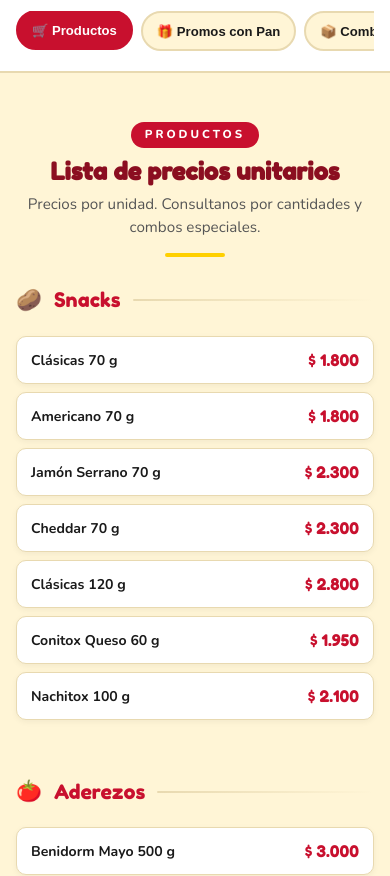
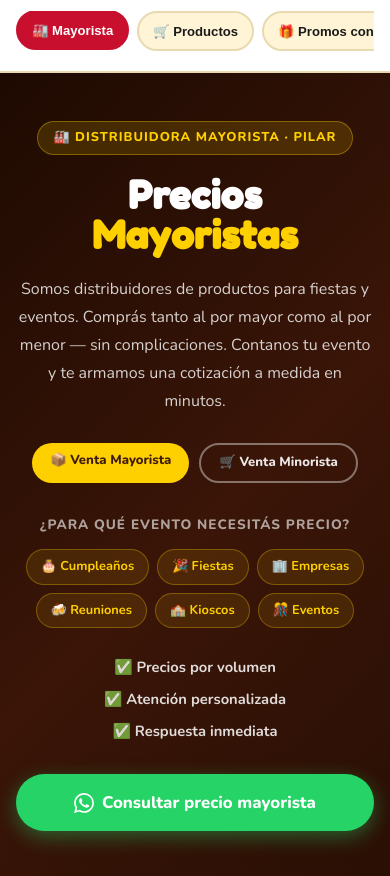
Before and after one commit to SjrCaste/MorfiFest, a plain HTML site: page index.html in a window 390 px wide. Shown: the part 880-1756 px from the top of the page. Drawn offline with nearby package versions, Linux system fonts and the light colour scheme.

Commit message:
Sección Mayorista dedicada y primera en el orden del catálogo
- Movida al primer lugar (antes de Productos)
- Layout 2 columnas en desktop, 1 en mobile
- Chip amarillo destacado en cat-nav como primera opción
- Copy, ocasiones, perks y botón WhatsApp precompletado
- chipObserver actualizado para incluir mayorista

Co-Authored-By: Claude Sonnet 4.6 <noreply@anthropic.com>

```diff
--- a/index.html
+++ b/index.html
@@ -1253,75 +1253,148 @@
        MAYORISTA SECTION
     ══════════════════════════════════════ */
     .mayorista-section {
-      background: linear-gradient(135deg, #2a0f04 0%, var(--brown) 60%, #1a0a02 100%);
+      background: linear-gradient(135deg, #1e0a01 0%, #3a1508 55%, #2a0f04 100%);
       color: #fff;
     }
 
-    .mayorista-inner {
-      text-align: center;
-      max-width: 720px;
-      margin: 0 auto;
-    }
-
-    .mayorista-sub {
-      color: rgba(255,255,255,.82);
-      font-size: 1rem;
-      line-height: 1.75;
-      max-width: 580px;
-      margin: 0 auto 32px;
-    }
-
-    .mayorista-ocasiones {
-      display: flex;
-      flex-wrap: wrap;
-      gap: 10px;
-      justify-content: center;
-      margin-bottom: 36px;
-    }
-
-    .ocasion-chip {
-      background: rgba(255,208,0,.12);
+    .cat-chip-mayor {
+      background: var(--yellow);
+      color: var(--brown);
+      border-color: var(--yellow);
+      font-weight: 900;
+    }
+    .cat-chip-mayor:hover,
+    .cat-chip-mayor.active {
+      background: var(--red);
+      color: #fff;
+      border-color: var(--red);
+    }
+
+    .mayorista-wrap {
+      display: grid;
+      grid-template-columns: 1fr 1fr;
+      gap: 56px;
+      align-items: center;
+    }
+
+    .mayorista-eyebrow {
+      display: inline-block;
+      background: rgba(255,208,0,.15);
       border: 1.5px solid rgba(255,208,0,.35);
       color: var(--yellow);
       font-family: var(--font-body);
-      font-weight: 700;
+      font-weight: 800;
+      font-size: .8rem;
+      letter-spacing: 1px;
+      text-transform: uppercase;
+      padding: 6px 16px;
+      border-radius: 50px;
+      margin-bottom: 20px;
+    }
+
+    .mayorista-title {
+      font-family: var(--font-head);
+      font-size: clamp(2.4rem, 5vw, 3.8rem);
+      color: #fff;
+      line-height: 1.05;
+      margin-bottom: 20px;
+    }
+
+    .mayorista-accent { color: var(--yellow); }
+
+    .mayorista-desc {
+      color: rgba(255,255,255,.8);
+      font-size: 1rem;
+      line-height: 1.75;
+      margin-bottom: 28px;
+    }
+
+    .mayorista-tipos {
+      display: flex;
+      gap: 10px;
+      flex-wrap: wrap;
+    }
+
+    .tipo-badge {
+      font-family: var(--font-body);
+      font-weight: 800;
       font-size: .82rem;
-      padding: 8px 16px;
+      padding: 8px 18px;
       border-radius: 50px;
-      letter-spacing: .3px;
-    }
-
-    .mayorista-benefits {
-      display: flex;
-      gap: 28px;
-      justify-content: center;
+    }
+
+    .tipo-may {
+      background: var(--yellow);
+      color: var(--brown);
+    }
+
+    .tipo-min {
+      background: transparent;
+      border: 2px solid rgba(255,255,255,.4);
+      color: rgba(255,255,255,.9);
+    }
+
+    .mayorista-ask {
+      font-family: var(--font-body);
+      font-weight: 800;
+      font-size: .85rem;
+      color: rgba(255,255,255,.6);
+      text-transform: uppercase;
+      letter-spacing: 1px;
+      margin-bottom: 14px;
+    }
+
+    .mayorista-ocasiones {
+      display: flex;
       flex-wrap: wrap;
-      margin-bottom: 40px;
-    }
-
-    .mayorista-benefit {
-      display: flex;
-      align-items: center;
       gap: 8px;
+      margin-bottom: 28px;
+    }
+
+    .ocasion-chip {
+      background: rgba(255,208,0,.1);
+      border: 1.5px solid rgba(255,208,0,.3);
+      color: var(--yellow);
       font-family: var(--font-body);
       font-weight: 700;
-      font-size: .9rem;
-      color: rgba(255,255,255,.88);
-    }
-
-    .benefit-icon { font-size: 1.3rem; }
+      font-size: .8rem;
+      padding: 7px 14px;
+      border-radius: 50px;
+    }
+
+    .mayorista-perks {
+      display: flex;
+      flex-direction: column;
+      gap: 10px;
+      margin-bottom: 32px;
+    }
+
+    .perk-item {
+      font-family: var(--font-body);
+      font-weight: 700;
+      font-size: .92rem;
+      color: rgba(255,255,255,.85);
+    }
 
     .mayorista-wa {
       font-size: 1.05rem;
-      padding: 16px 32px;
+      padding: 16px 28px;
+      width: 100%;
+      justify-content: center;
     }
 
     /* ══════════════════════════════════════
        RESPONSIVE — TABLET (≤ 900px)
     ══════════════════════════════════════ */
     @media (max-width: 900px) {
-      .combos-grid { grid-template-columns: repeat(2, 1fr); }
-      .cumple-grid  { grid-template-columns: repeat(2, 1fr); }
+      .combos-grid    { grid-template-columns: repeat(2, 1fr); }
+      .cumple-grid    { grid-template-columns: repeat(2, 1fr); }
+      .mayorista-wrap { grid-template-columns: 1fr; gap: 32px; }
+      .mayorista-tipos { justify-content: center; }
+      .mayorista-copy { text-align: center; }
+      .mayorista-ocasiones { justify-content: center; }
+      .mayorista-ask { text-align: center; }
+      .mayorista-perks { align-items: center; }
     }
 
     /* ══════════════════════════════════════
@@ -1528,6 +1601,7 @@
 <!-- ══════════════ CAT NAV ══════════════ -->
 <nav id="cat-nav" aria-label="Categorías">
   <div class="cat-chips">
+    <button class="cat-chip cat-chip-mayor" data-target="mayorista"  onclick="goTo('#mayorista')">🏭 Mayorista</button>
     <button class="cat-chip" data-target="productos"   onclick="goTo('#productos')">🛒 Productos</button>
     <button class="cat-chip" data-target="promos-pan"  onclick="goTo('#promos-pan')">🎁 Promos con Pan</button>
     <button class="cat-chip" data-target="combos"      onclick="goTo('#combos')">📦 Combos</button>
@@ -1537,6 +1611,50 @@
 </nav>
 
 
+
+<!-- ══════════════ MAYORISTA ══════════════ -->
+<section id="mayorista" class="section mayorista-section">
+  <div class="container">
+    <div class="mayorista-wrap fade-up">
+
+      <div class="mayorista-copy">
+        <div class="mayorista-eyebrow">🏭 Distribuidora Mayorista · Pilar</div>
+        <h2 class="mayorista-title">Precios<br><span class="mayorista-accent">Mayoristas</span></h2>
+        <p class="mayorista-desc">
+          Somos distribuidores de productos para fiestas y eventos. Comprás tanto al por mayor
+          como al por menor — sin complicaciones. Contanos tu evento y te armamos una
+          cotización a medida en minutos.
+        </p>
+        <div class="mayorista-tipos">
+          <span class="tipo-badge tipo-may">📦 Venta Mayorista</span>
+          <span class="tipo-badge tipo-min">🛒 Venta Minorista</span>
+        </div>
+      </div>
+
+      <div class="mayorista-action">
+        <p class="mayorista-ask">¿Para qué evento necesitás precio?</p>
+        <div class="mayorista-ocasiones">
+          <span class="ocasion-chip">🎂 Cumpleaños</span>
+          <span class="ocasion-chip">🎉 Fiestas</span>
+          <span class="ocasion-chip">🏢 Empresas</span>
+          <span class="ocasion-chip">🍻 Reuniones</span>
+          <span class="ocasion-chip">🏫 Kioscos</span>
+          <span class="ocasion-chip">🎊 Eventos</span>
+        </div>
+        <div class="mayorista-perks">
+          <div class="perk-item">✅ Precios por volumen</div>
+          <div class="perk-item">✅ Atención personalizada</div>
+          <div class="perk-item">✅ Respuesta inmediata</div>
+        </div>
+        <a class="btn btn-wa mayorista-wa" href="https://wa.me/549XXXXXXXXXX?text=Hola%20Morfi%20Fest%2C%20quiero%20consultar%20precios%20mayoristas%20para%20mi%20evento." target="_blank" rel="noopener">
+          <svg width="20" height="20" viewBox="0 0 24 24" fill="currentColor"><path d="M17.472 14.382c-.297-.149-1.758-.867-2.03-.967-.273-.099-.471-.148-.67.15-.197.297-.767.966-.94 1.164-.173.199-.347.223-.644.075-.297-.15-1.255-.463-2.39-1.475-.883-.788-1.48-1.761-1.653-2.059-.173-.297-.018-.458.13-.606.134-.133.298-.347.446-.52.149-.174.198-.298.298-.497.099-.198.05-.371-.025-.52-.075-.149-.669-1.612-.916-2.207-.242-.579-.487-.5-.669-.51-.173-.008-.371-.01-.57-.01-.198 0-.52.074-.792.372-.272.297-1.04 1.016-1.04 2.479 0 1.462 1.065 2.875 1.213 3.074.149.198 2.096 3.2 5.077 4.487.709.306 1.262.489 1.694.625.712.227 1.36.195 1.871.118.571-.085 1.758-.719 2.006-1.413.248-.694.248-1.289.173-1.413-.074-.124-.272-.198-.57-.347m-5.421 7.403h-.004a9.87 9.87 0 01-5.031-1.378l-.361-.214-3.741.982.998-3.648-.235-.374a9.86 9.86 0 01-1.51-5.26c.001-5.45 4.436-9.884 9.888-9.884 2.64 0 5.122 1.03 6.988 2.898a9.825 9.825 0 012.893 6.994c-.003 5.45-4.437 9.884-9.885 9.884m8.413-18.297A11.815 11.815 0 0012.05 0C5.495 0 .16 5.335.157 11.892c0 2.096.547 4.142 1.588 5.945L.057 24l6.305-1.654a11.882 11.882 0 005.683 1.448h.005c6.554 0 11.89-5.335 11.893-11.893a11.821 11.821 0 00-3.48-8.413z"/></svg>
+          Consultar precio mayorista
+        </a>
+      </div>
+
+    </div>
+  </div>
+</section>
 
 <!-- ══════════════ PRODUCTOS ══════════════ -->
 <section id="productos" class="section section-alt">
@@ -2108,52 +2226,6 @@
   </div>
 </section>
 
-<!-- ══════════════ MAYORISTA ══════════════ -->
-<section id="mayorista" class="section mayorista-section">
-  <div class="container">
-    <div class="mayorista-inner fade-up">
-
-      <div class="section-label" style="background:rgba(255,208,0,.15);border-color:rgba(255,208,0,.4);color:var(--yellow);">🏭 Distribuidora Mayorista</div>
-      <h2 class="section-title" style="color:#fff;">Precios especiales<br>por volumen</h2>
-      <p class="mayorista-sub">
-        Somos distribuidores mayoristas pero también atendemos minoristas. Si organizás un cumpleaños,
-        una fiesta, un evento o simplemente querés stockearte, consultanos y te armamos
-        una cotización a medida con los mejores precios del mercado.
-      </p>
-
-      <div class="mayorista-ocasiones">
-        <span class="ocasion-chip">🎂 Cumpleaños</span>
-        <span class="ocasion-chip">🎉 Fiestas y eventos</span>
-        <span class="ocasion-chip">🏢 Empresas y oficinas</span>
-        <span class="ocasion-chip">🍻 Juntadas y reuniones</span>
-        <span class="ocasion-chip">🏫 Kioscos y buffets</span>
-        <span class="ocasion-chip">📦 Compra mayorista</span>
-      </div>
-
-      <div class="mayorista-benefits">
-        <div class="mayorista-benefit">
-          <span class="benefit-icon">💰</span>
-          <span>Precios especiales por cantidad</span>
-        </div>
-        <div class="mayorista-benefit">
-          <span class="benefit-icon">🤝</span>
-          <span>Atención personalizada</span>
-        </div>
-        <div class="mayorista-benefit">
-          <span class="benefit-icon">⚡</span>
-          <span>Respuesta rápida por WhatsApp</span>
-        </div>
-      </div>
-
-      <a class="btn btn-wa mayorista-wa" href="https://wa.me/549XXXXXXXXXX?text=Hola%20Morfi%20Fest%2C%20quiero%20consultar%20precios%20mayoristas%20para%20mi%20evento." target="_blank" rel="noopener">
-        <svg width="20" height="20" viewBox="0 0 24 24" fill="currentColor"><path d="M17.472 14.382c-.297-.149-1.758-.867-2.03-.967-.273-.099-.471-.148-.67.15-.197.297-.767.966-.94 1.164-.173.199-.347.223-.644.075-.297-.15-1.255-.463-2.39-1.475-.883-.788-1.48-1.761-1.653-2.059-.173-.297-.018-.458.13-.606.134-.133.298-.347.446-.52.149-.174.198-.298.298-.497.099-.198.05-.371-.025-.52-.075-.149-.669-1.612-.916-2.207-.242-.579-.487-.5-.669-.51-.173-.008-.371-.01-.57-.01-.198 0-.52.074-.792.372-.272.297-1.04 1.016-1.04 2.479 0 1.462 1.065 2.875 1.213 3.074.149.198 2.096 3.2 5.077 4.487.709.306 1.262.489 1.694.625.712.227 1.36.195 1.871.118.571-.085 1.758-.719 2.006-1.413.248-.694.248-1.289.173-1.413-.074-.124-.272-.198-.57-.347m-5.421 7.403h-.004a9.87 9.87 0 01-5.031-1.378l-.361-.214-3.741.982.998-3.648-.235-.374a9.86 9.86 0 01-1.51-5.26c.001-5.45 4.436-9.884 9.888-9.884 2.64 0 5.122 1.03 6.988 2.898a9.825 9.825 0 012.893 6.994c-.003 5.45-4.437 9.884-9.885 9.884m8.413-18.297A11.815 11.815 0 0012.05 0C5.495 0 .16 5.335.157 11.892c0 2.096.547 4.142 1.588 5.945L.057 24l6.305-1.654a11.882 11.882 0 005.683 1.448h.005c6.554 0 11.89-5.335 11.893-11.893a11.821 11.821 0 00-3.48-8.413z"/></svg>
-        Pedir cotización mayorista
-      </a>
-
-    </div>
-  </div>
-</section>
-
 <!-- ══════════════ CTA FINAL ══════════════ -->
 <section id="contacto" class="section" style="padding:0;">
   <div id="cta-final">
@@ -2242,7 +2314,7 @@
       }
     });
   }, { rootMargin: '-10% 0px -70% 0px', threshold: 0 });
-  ['productos','promos-pan','combos','cumpleanito','contacto'].forEach(id => {
+  ['mayorista','productos','promos-pan','combos','cumpleanito','contacto'].forEach(id => {
     const el = document.getElementById(id);
     if (el) chipObserver.observe(el);
   });
```
